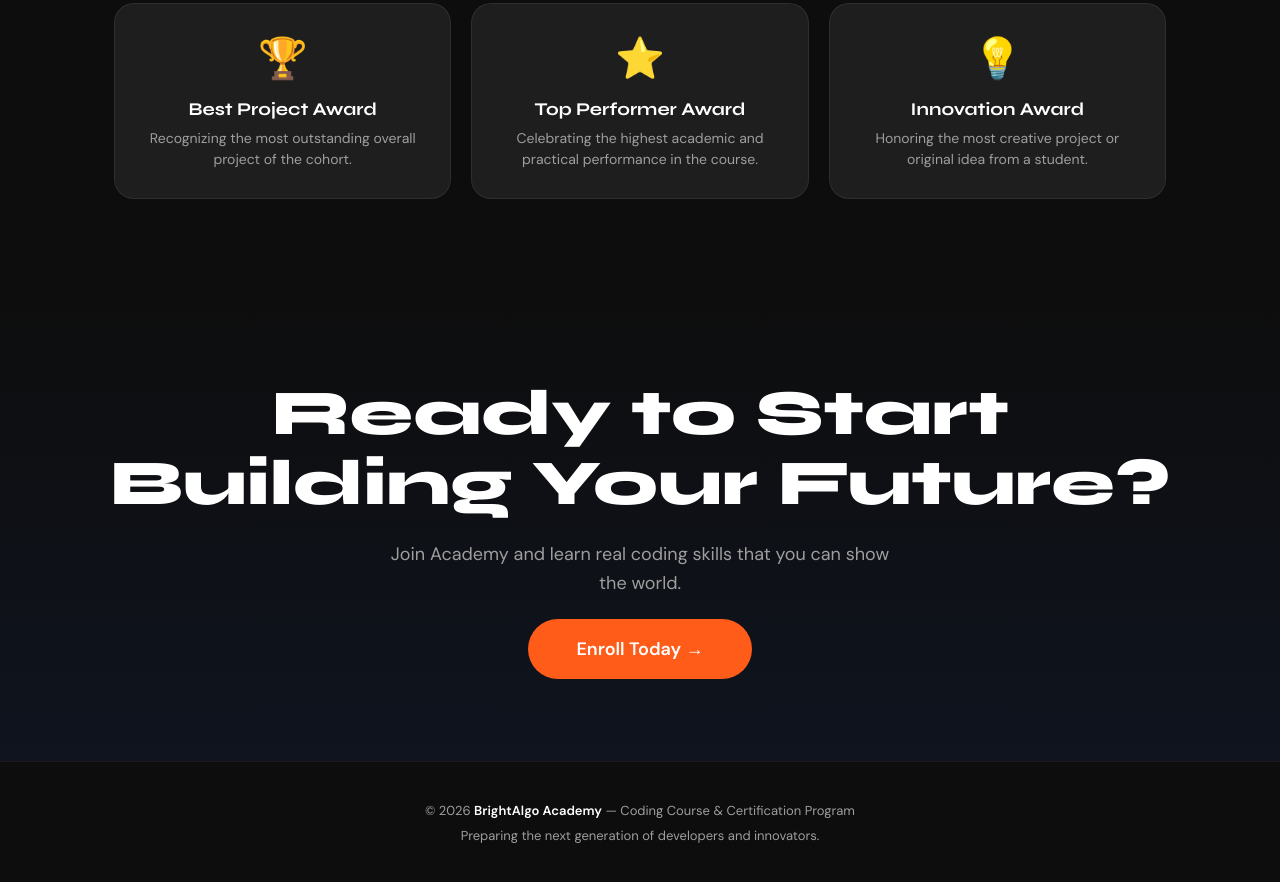
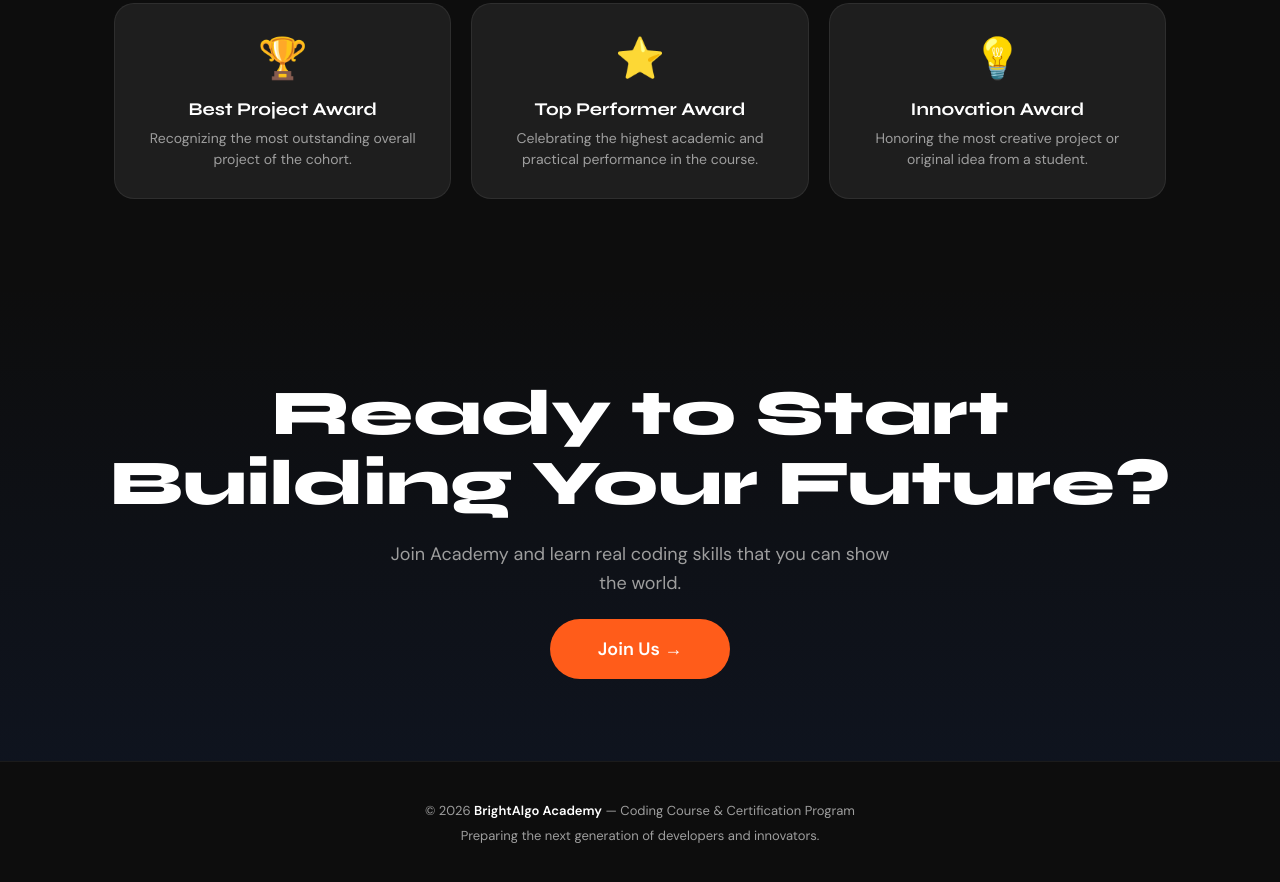
Before and after one commit to sarveshvar08/BrightAlgo-Academy, a plain HTML site: page index.html in a window 1280 px wide. Shown: the part 5757-6639 px from the top of the page. Drawn offline with Linux system fonts and the light colour scheme.

Commit message:
Change:Join Now

```diff
--- a/index.html
+++ b/index.html
@@ -1215,7 +1215,7 @@
   <h2>Ready to Start<br/>Building Your Future?</h2>
   <p>Join Academy and learn real coding skills that you can show the world.</p>
   <a href="https://chat.whatsapp.com/IOsF6rwz0Vu9w929SQ7Tx7" class="btn-primary" style="font-size:18px; padding:18px 48px;">
-    Enroll Today → <!-- ✏️ EDIT: Replace href="#" with your actual enrollment form or link -->
+    Join Us → <!-- ✏️ EDIT: Replace href="#" with your actual enrollment form or link -->
   </a>
 </div><!-- end .cta-section -->
 
```
